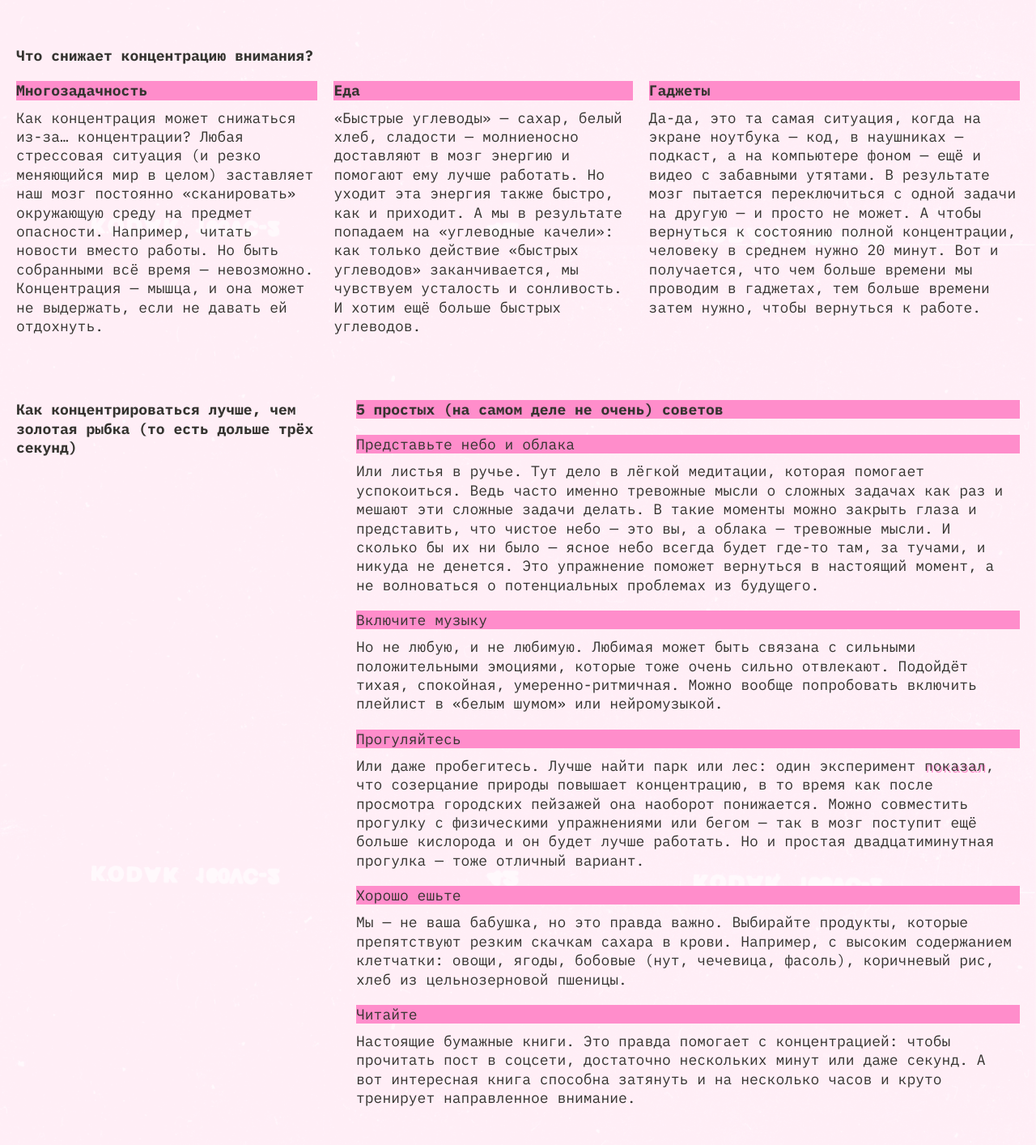
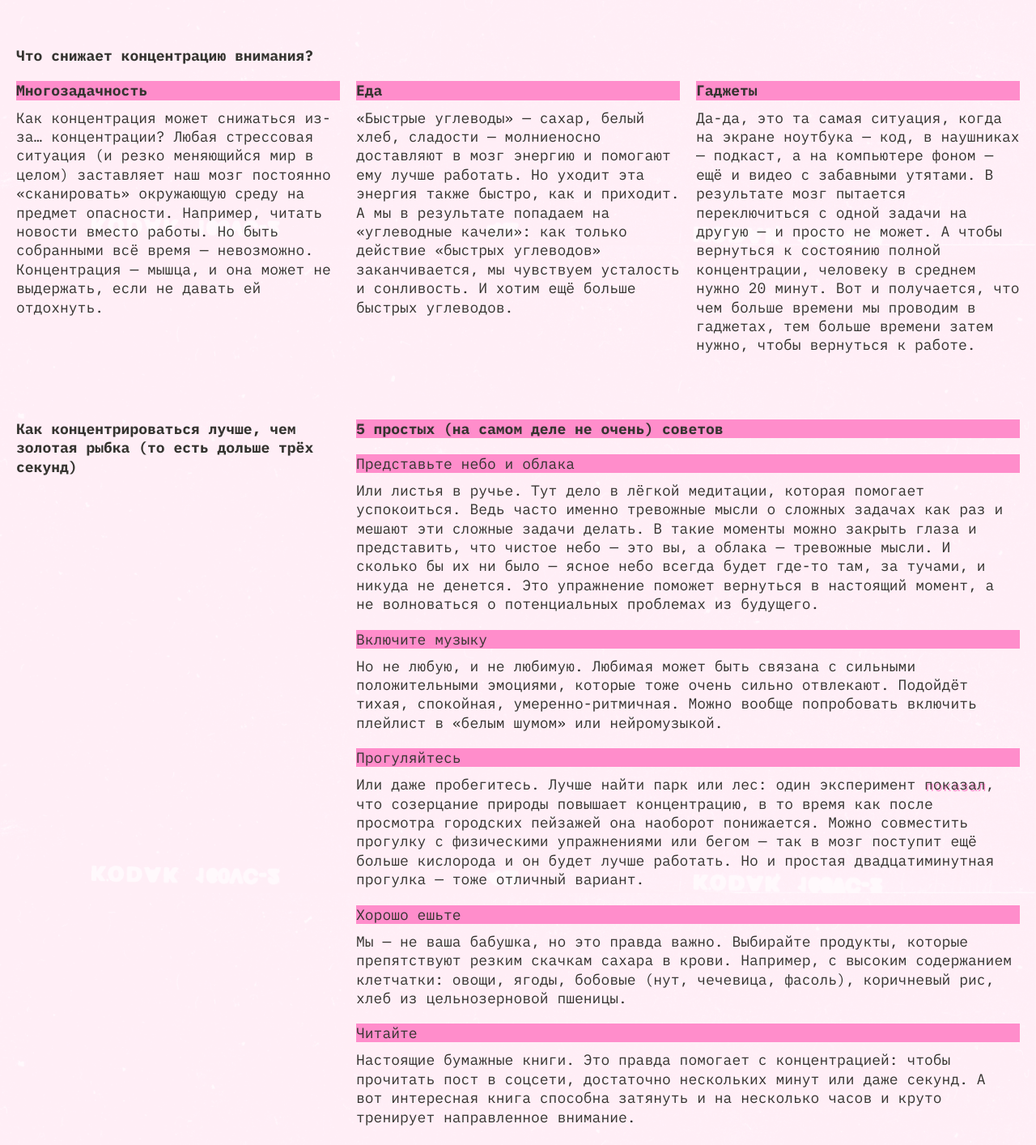
Before and after one commit to ArseniyMuravyev/slozhno-sosredotochitsya, a plain HTML site: page index.html in a window 1280 px wide. Shown: the part 1297-2711 px from the top of the page at 81% size. Drawn offline with Linux system fonts and the light colour scheme.

Commit message:
Add files via upload

```diff
--- a/index.html
+++ b/index.html
@@ -118,7 +118,7 @@
             </p>
           </div>
           <div class="content__card">
-            <h4 class="title-decor content__card-heading">Гаджеты</h4>
+            <h3 class="title-decor content__card-heading">Гаджеты</h3>
             <p class="content__paragraph">
               Да-да, это та самая ситуация, когда на экране ноутбука — код, в
               наушниках — подкаст, а на компьютере фоном — ещё и видео с
@@ -164,7 +164,7 @@
             </p>
           </div>
           <div class="content__card">
-            <p class="title-decor">Прогуляйтесь</p>
+            <h4 class="title-decor">Прогуляйтесь</h4>
             <p class="content__paragraph">
               Или даже пробегитесь. Лучше найти парк или лес: один эксперимент
               <a href="#" class="content__link" target="_blank">показал</a>, что
@@ -177,7 +177,7 @@
           </div>
 
           <div class="content__card">
-            <p class="title-decor">Хорошо ешьте</p>
+            <h4 class="title-decor">Хорошо ешьте</h4>
             <p class="content__paragraph">
               Мы — не ваша бабушка, но это правда важно. Выбирайте продукты,
               которые препятствуют резким скачкам сахара в крови. Например, с
@@ -186,7 +186,7 @@
             </p>
           </div>
           <div class="content__card">
-            <p class="title-decor">Читайте</p>
+            <h4 class="title-decor">Читайте</h4>
             <p class="content__paragraph">
               Настоящие бумажные книги. Это правда помогает с концентрацией:
               чтобы прочитать пост в соцсети, достаточно нескольких минут или
--- a/styles/style.css
+++ b/styles/style.css
@@ -296,7 +296,8 @@
 
   .content-column {
     display: grid;
-    grid-template-columns: repeat(3, 1fr);
+    grid-template-columns: repeat(3, 1fr);;
+    grid-auto-flow: dense;
     gap: 20px;
   }
 
@@ -373,7 +374,9 @@
   }
 
   .content__row {
-    display: flex;
+    display: grid;
+    grid-template-columns: repeat(auto-fill, minmax(300px, 1fr));;
+    grid-auto-flow: dense;
     gap: 20px;
   }
 
```
